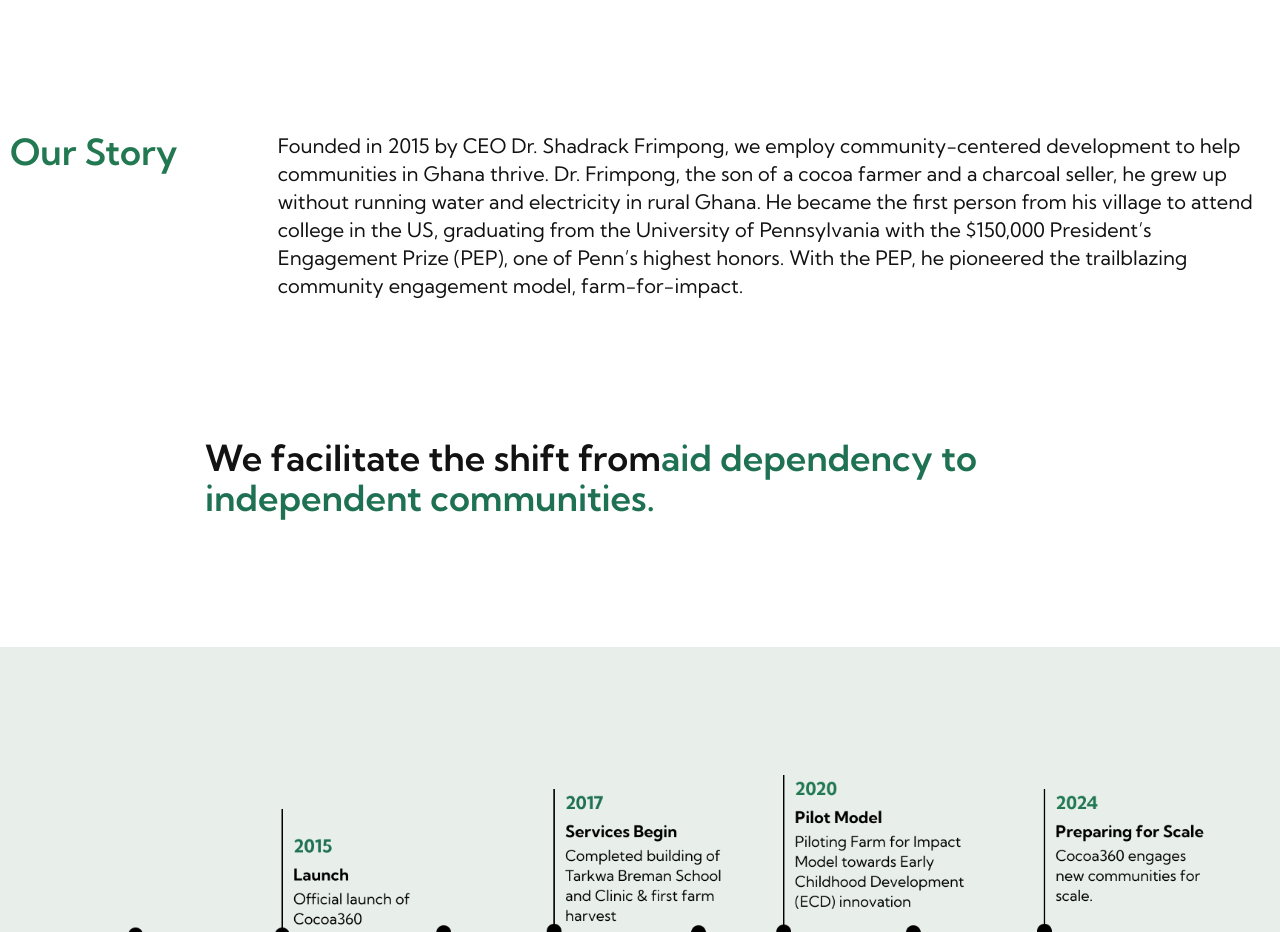
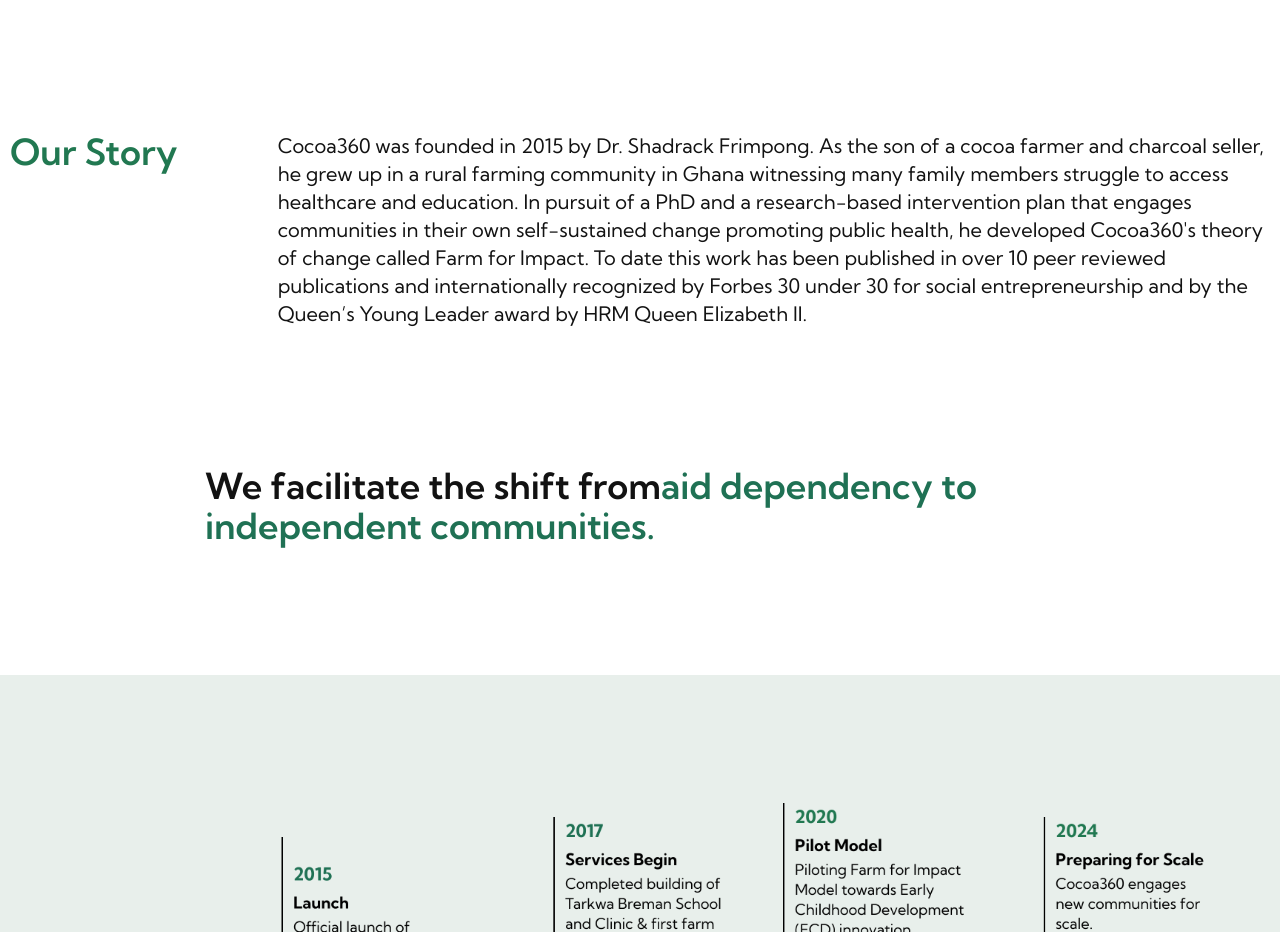
Before and after one commit to Cocoa360-code/cocoa360, an Angular app: page /about-us in a window 1280 px wide. Shown: the part 960-1892 px from the top of the page. Built offline with nearby package versions, Linux system fonts and the light colour scheme.

Commit message:
minor updates

```diff
--- a/src/app/components/about/about.component.html
+++ b/src/app/components/about/about.component.html
@@ -7,7 +7,7 @@
         <img src="assets/Images/Communities do.jpg" alt="" class=" w-full h-[610px] object-cover object-top">
         <div class="flex flex-col lg:flex-row gap-[100px] max-w-[1400px] mt-[138px]">
             <p class="font-KumbhSans font-semibold text-4xl text-[#217851] text-nowrap">Our Story</p>
-            <p class="font-KumbhSans font-normal text-xl text-[#121212]">Founded in 2015 by CEO Dr. Shadrack Frimpong, we employ community-centered development to help communities in Ghana thrive. Dr. Frimpong, the son of a cocoa farmer and a charcoal seller, he grew up without running water and electricity in rural Ghana. He became the first person from his village to attend college in the US, graduating from the University of Pennsylvania with the $150,000 President’s Engagement Prize (PEP), one of Penn’s highest honors. With the PEP, he pioneered the trailblazing community engagement model, farm-for-impact.</p>
+            <p class="font-KumbhSans font-normal text-xl text-[#121212]">Cocoa360 was founded in 2015 by Dr. Shadrack Frimpong. As the son of a cocoa farmer and charcoal seller, he grew up in a rural farming community in Ghana witnessing many family members struggle to access healthcare and education. In pursuit of a PhD and a research-based intervention plan that engages communities in their own self-sustained change promoting public health, he developed Cocoa360's theory of change called Farm for Impact. To date this work has been published in over 10 peer reviewed publications and internationally recognized by Forbes 30 under 30 for social entrepreneurship and by the Queen’s Young Leader award by HRM Queen Elizabeth II.</p>
         </div>
         <p class="font-KumbhSans font-semibold text-4xl text-[#121212] max-w-[950px] text-left mt-[138px] md:pl-10">We facilitate the shift from<span class="text-[#1F7154]">aid dependency to independent communities.</span></p>
 
--- a/src/app/components/how-we-work/how-we-work.component.html
+++ b/src/app/components/how-we-work/how-we-work.component.html
@@ -8,7 +8,7 @@
             <p class="font-KumbhSans font-normal text-black text-2xl"><span class="font-bold">Over 3.4 billion</span> people live in rural areas.</p>
             <p class="font-KumbhSans font-normal text-black text-2xl"><span class="font-bold">2 billion of them are farmers</span> who produce our food.</p>
             <p class="font-KumbhSans font-normal text-black text-xl">Yet, healthcare access and quality education remain key challenges for their families.</p>
-            <a href="" class="flex items-center justify-center bg-[#EB7450] hover:bg-[#f17f5d] text-white h-[82px] w-[313px] font-ClashDisplay font-semibold text-lg">Join the Community</a>
+            <a href="https://givebutter.com/generaldonations" target="_blank" class="flex items-center justify-center bg-[#EB7450] hover:bg-[#f17f5d] text-white h-[82px] w-[313px] font-ClashDisplay font-semibold text-lg">Join the Community</a>
         </div>
 
         <img src="assets/Vectors/Group.png" alt="world map vector" class="h-[590px] object-cover z-0 absolute left-0 top-[300px] lgp:top-0 lgp:relative">
```
Also changed, not shown: 3 other files (tests, documents, lock files or other folders).
